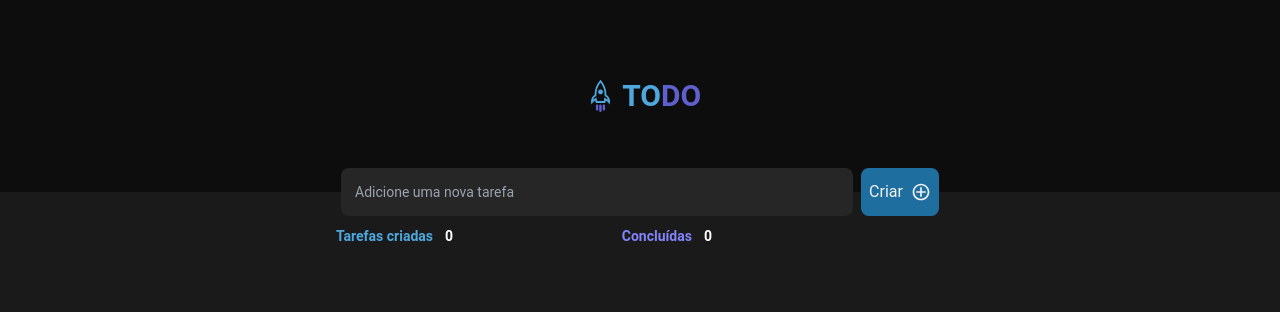
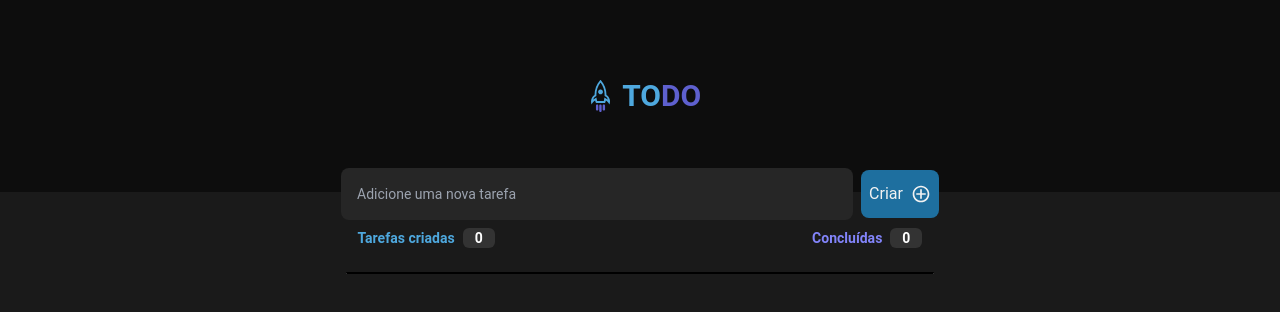
Before and after one commit to YagoB16/to-do-list-ts, a React (Vite) app: page / in a window 1280 px wide. Shown: the top 312 px of the page. Built offline with nearby package versions, Linux system fonts and the light colour scheme.

Commit message:
update: ajuste em tamanho de width {extend}; finalização de header da lista de tasks; inputs ajustado (possível remoção futura);

```diff
--- a/src/components/Input.tsx
+++ b/src/components/Input.tsx
@@ -2,7 +2,7 @@
 export function Input() {
     return (
         <>
-            <input type="text" name="" id="" className="bg-[#262626] w-2/5 border-transparent outline-none focus:ring-0 text-gray-300 text-sm rounded-lg p-3.5" placeholder="Adicione uma nova tarefa" />
+            <input type="text" name="" id="" className="bg-[#262626] w-2/5 border-transparent outline-none focus:ring-0 text-gray-300 text-sm rounded-lg p-4" placeholder="Adicione uma nova tarefa" />
         </>
     )
 }
--- /dev/null
+++ b/src/components/List.tsx
@@ -0,0 +1,10 @@
+
+
+<ul>
+    <li>Lorem ipsum dolor sit, amet consectetur adipisicing elit. Repudiandae beatae deleniti est, repellendus quisquam, temporibus quidem nisi amet excepturi asperiores nam exercitationem ut ab iste nulla, quam vero accusamus ea.</li>
+    <li>Lorem ipsum dolor sit, amet consectetur adipisicing elit. Repudiandae beatae deleniti est, repellendus quisquam, temporibus quidem nisi amet excepturi asperiores nam exercitationem ut ab iste nulla, quam vero accusamus ea.</li>
+    <li>Lorem ipsum dolor sit, amet consectetur adipisicing elit. Repudiandae beatae deleniti est, repellendus quisquam, temporibus quidem nisi amet excepturi asperiores nam exercitationem ut ab iste nulla, quam vero accusamus ea.</li>
+    <li>Lorem ipsum dolor sit, amet consectetur adipisicing elit. Repudiandae beatae deleniti est, repellendus quisquam, temporibus quidem nisi amet excepturi asperiores nam exercitationem ut ab iste nulla, quam vero accusamus ea.</li>
+    <li>Lorem ipsum dolor sit, amet consectetur adipisicing elit. Repudiandae beatae deleniti est, repellendus quisquam, temporibus quidem nisi amet excepturi asperiores nam exercitationem ut ab iste nulla, quam vero accusamus ea.</li>
+    <li>Lorem ipsum dolor sit, amet consectetur adipisicing elit. Repudiandae beatae deleniti est, repellendus quisquam, temporibus quidem nisi amet excepturi asperiores nam exercitationem ut ab iste nulla, quam vero accusamus ea.</li>
+</ul>
--- a/src/components/Tasks.tsx
+++ b/src/components/Tasks.tsx
@@ -3,18 +3,23 @@ export function Tasks() {
 
     return (
         <>
-            <div className='w-2/4 flex flex-col gap-4'>
-                <div className="w-45p flex gap-2 items-center">
-                    <div className="px-3 py-1.5 w-full rounded-lg text-sm flex items-center justify-between">
-                        <div className="text-sm p-1 font-bold text-[#4EA8DE]">
-                            Tarefas criadas
-                            <span className="px-3 text-white">0</span>
+            <div className='w-2/4 flex flex-col items-center gap-4'>
+                <div className="w-92p flex gap-2 items-center">
+                    <div className="px-1 py- w-full rounded-lg text-sm flex items-center justify-between gap-1">
+                        <div className="text-sm p-1 flex gap-2 items-center font-bold text-[#4EA8DE]">
+                            <div className="text-sm p-1 flex gap-2 items-center font-bold text-[#4EA8DE]">
+                                <span>Tarefas criadas</span>
+                                <span className="px-3 rounded-md text-white bg-[#333333]">0</span>
+                            </div>
                         </div>
-                        <div className="text-sm text-[#8284FA] font-bold">
-                            Concluídas
-                            <span className="px-3 text-white">0</span>
+                        <div className="text-sm p-2 flex gap-2 items-center text-[#8284FA] font-bold">
+                            <span>Concluídas</span>
+                            <span className="px-3 rounded-md  text-white bg-[#333333]">0</span>
                         </div>
                     </div>
+                </div>
+                <div className="bg-white border-t-2 border-black rounded-md w-92p">
+
                 </div>
             </div>
         </>
--- a/tailwind.config.js
+++ b/tailwind.config.js
@@ -8,7 +8,7 @@ module.exports = {
   theme: {
     extend: {
       width: {
-        '45p': '65%',
+        '92p': '92%',
       },
     },
   },
```
Also changed, not shown: src/components/table/table-cell.tsx (deleted), src/components/table/table.tsx (deleted).
